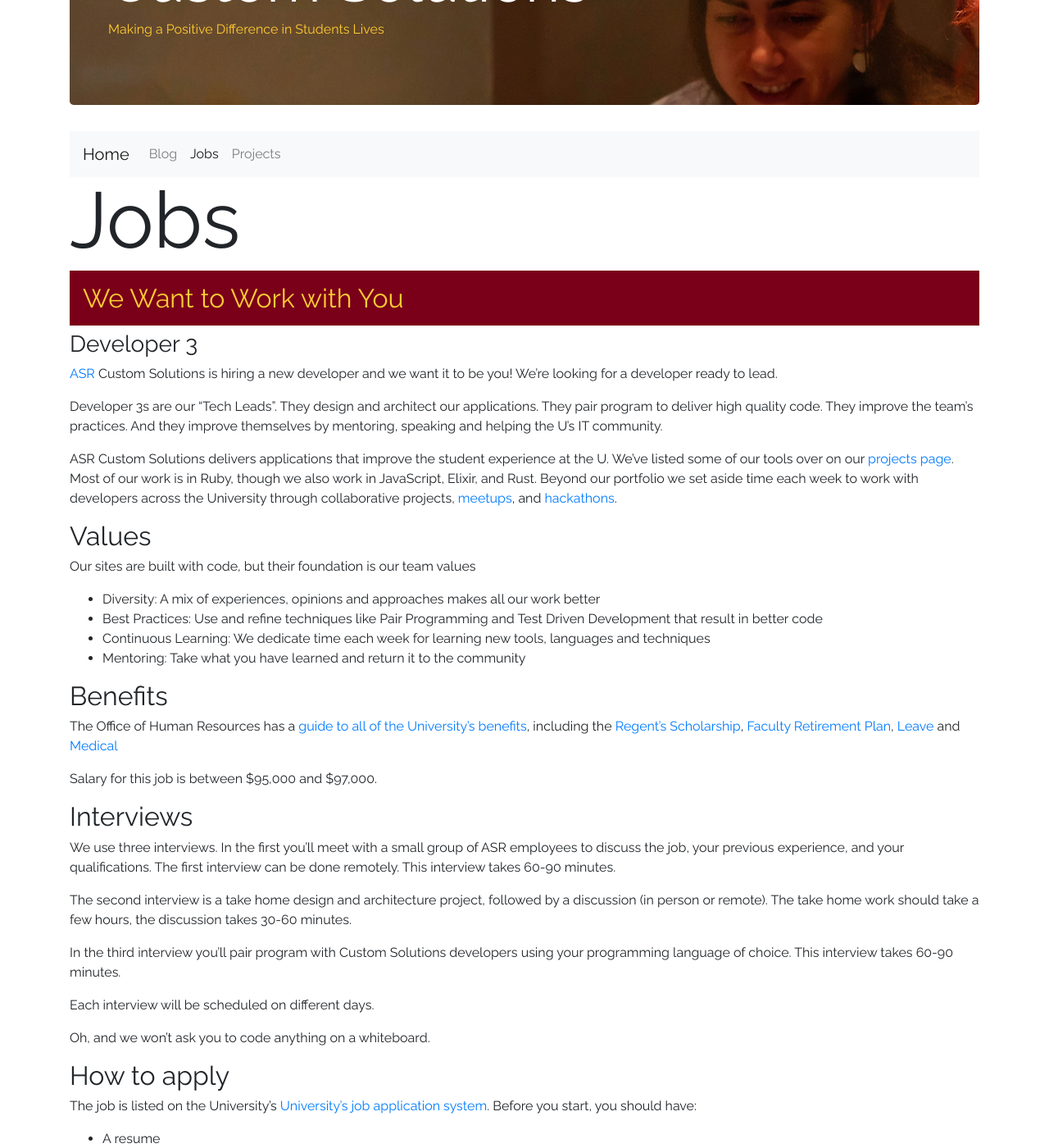
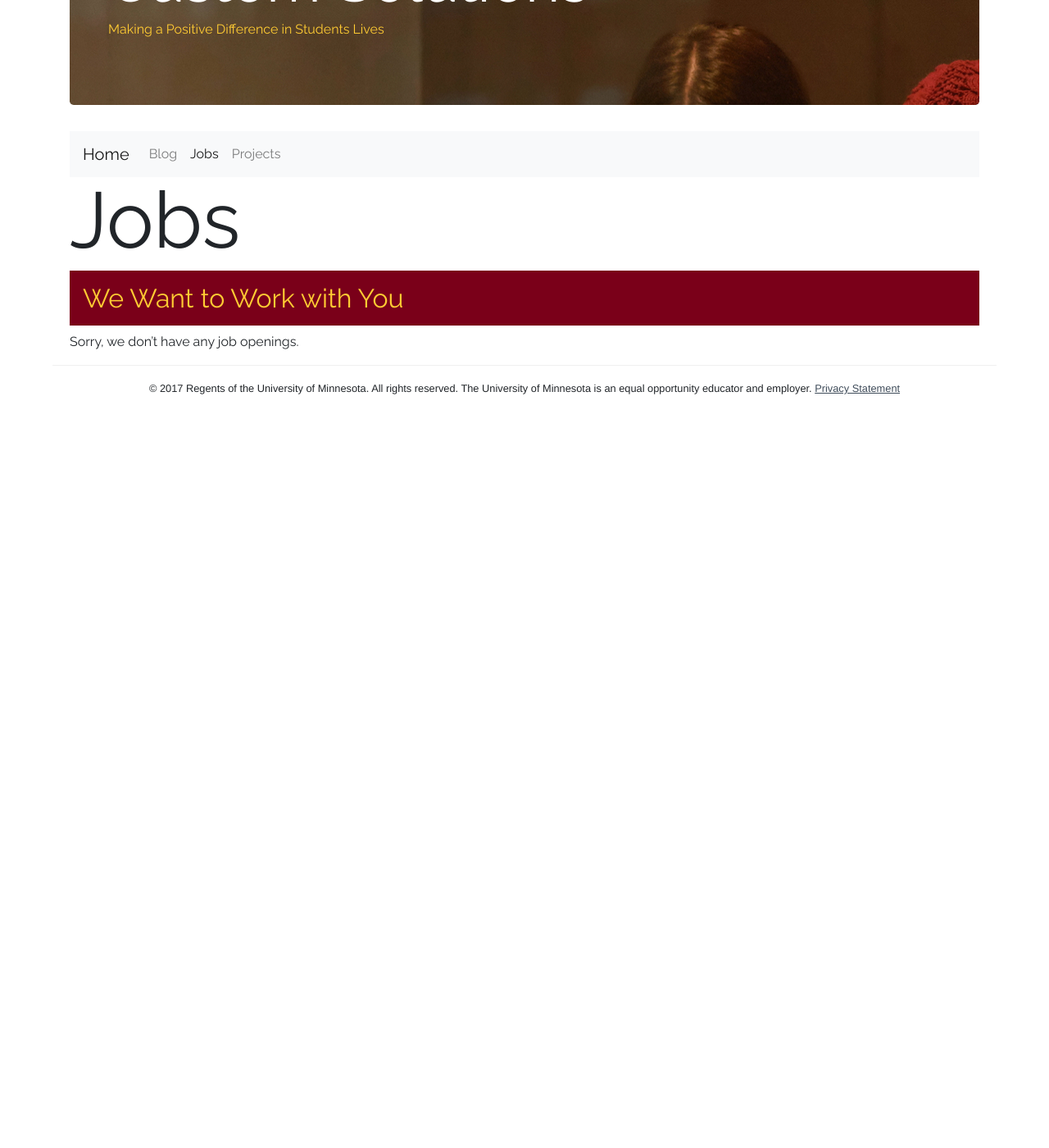
Before and after one commit to umn-asr/umn-asr.github.io, a Jekyll site: the page built from jobs.markdown, in a window 1280 px wide and 1400 px high, scrolled down 270 px. Shown: the whole window at 82% size. Built offline with Jekyll 4.4.1, drawn with Linux system fonts in a browser that asks for light colours; after the commit the page ends 900 px from its top, so only the background shows below that; some of the changed text lies outside the part shown.

Commit message:
Take down Dev3 opening

```diff
--- a/jobs.markdown
+++ b/jobs.markdown
@@ -3,56 +3,5 @@ layout: page
 title: Jobs
 subtitle: We Want to Work with You
 ---
-### Developer 3
 
-<a href="http://asr.umn.edu/">ASR</a> Custom Solutions is hiring a new developer and we want it to be you! We're looking for a developer ready to lead.
-
-Developer 3s are our "Tech Leads". They design and architect our applications. They pair program to deliver high quality code. They improve the team's practices. And they improve themselves by mentoring, speaking and helping the U's IT community.
-
-ASR Custom Solutions delivers applications that improve the student experience at the U. We've listed some of our tools over on our [projects page](projects.html). Most of our work is in Ruby, though we also work in JavaScript, Elixir, and Rust. Beyond our portfolio we set aside time each week to work with developers across the University through collaborative projects, <a href="http://code-people.umn.edu/">meetups</a>, and <a href="http://umn.campuscodefest.org/">hackathons</a>.
-
-## Values
-
-Our sites are built with code, but their foundation is our team values
-
-- Diversity: A mix of experiences, opinions and approaches makes all our work better
-- Best Practices: Use and refine techniques like Pair Programming and Test Driven Development that result in better code
-- Continuous Learning: We dedicate time each week for learning new tools, languages and techniques
-- Mentoring: Take what you have learned and return it to the community
-
-## Benefits
-
-The Office of Human Resources has a <a href="https://humanresources.umn.edu/benefits">guide to all of the University's benefits</a>, including the <a href="https://humanresources.umn.edu/benefits/tuition-benefits">Regent's Scholarship</a>, <a href="http://humanresources.umn.edu/employee-benefits/retirement#anchor-auto">Faculty Retirement Plan</a>, <a href="https://humanresources.umn.edu/benefits/vacations-and-leaves">Leave</a> and <a href="https://humanresources.umn.edu/employee-benefits/medical">Medical</a>
-
-Salary for this job is between $95,000 and $97,000.
-
-## Interviews
-
-We use three interviews. In the first you'll meet with a small group of ASR employees to discuss the job, your previous experience, and your qualifications. The first interview can be done remotely. This interview takes 60-90 minutes.
-
-The second interview is a take home design and architecture project, followed by a discussion (in person or remote). The take home work should take a few hours, the discussion takes 30-60 minutes.
-
-In the third interview you'll pair program with Custom Solutions developers using your programming language of choice. This interview takes 60-90 minutes.
-
-Each interview will be scheduled on different days.
-
-Oh, and we won't ask you to code anything on a whiteboard.
-
-## How to apply
-
-The job is listed on the University's <a href="https://z.umn.edu/asr_dev3_external">University's job application system</a>. Before you start, you should have:
-
-- A resume
-  - Formatted or plain text, either is fine
-- A cover letter
-  - Explain why you're interested in the job and why you're a good candidate
-- Names and contact information for three references
-  - Mentors, bosses, co-workers, people you study with or talk to at meetups
-
-*We place a lot of value on the cover letter*. Tell us what excites you about this job, work you've done and where you want your career to go. This is more interesting to us than a list of technologies you've used.
-
-You can take a break at any point during the application process. Click the <strong>Save Draft</strong> button and your application will be saved for later. When you log back into the job application system, click <strong>My Activities</strong> and then click on the job title to complete your application.
-
-Ready to apply? Great! Start at <a href="https://z.umn.edu/asr_dev3_external">the job posting</a>. If you need the JobID, it's 320091.
-
-If you have any questions while applying, look at the <a href="http://humanresources.umn.edu/find-job/using-employment-system">Using the Job Application System</a> page.
+Sorry, we don't have any job openings.
```
